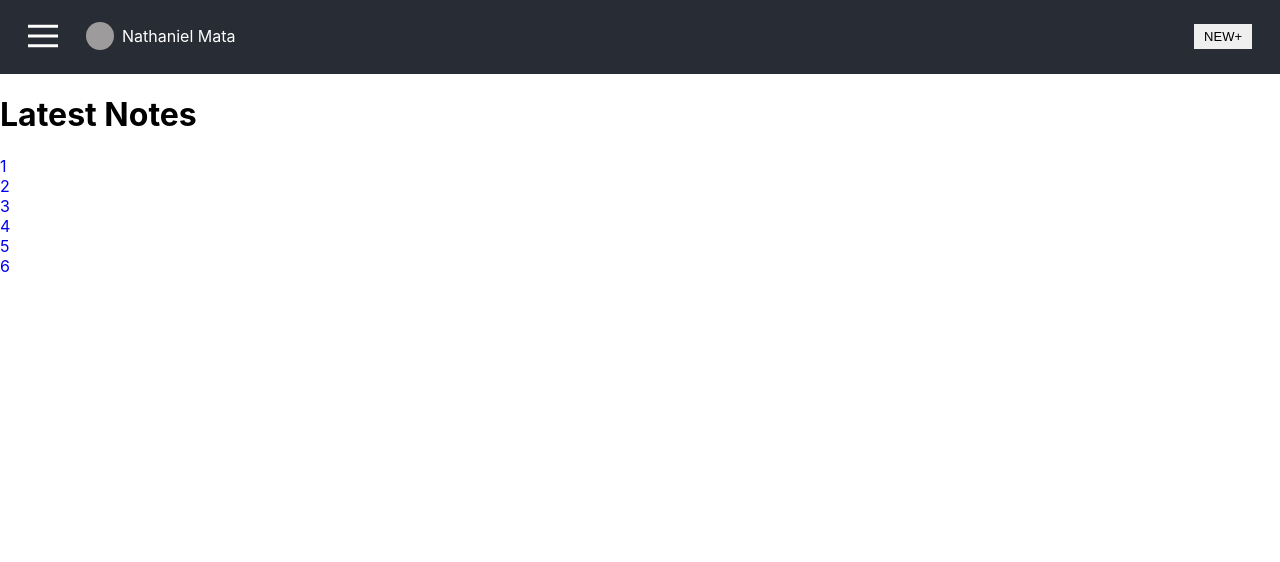
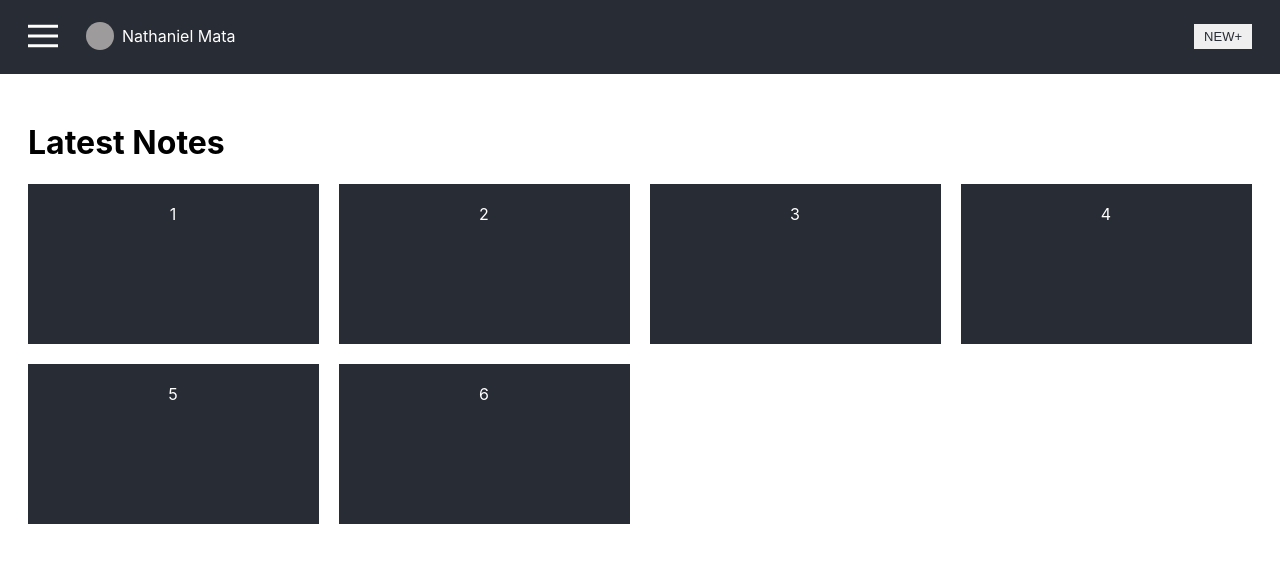
Before and after one commit to nathanielmata/markdown-notes-capstone-client, a React (Create React App) app: page / in a window 1280 px wide. Shown: the top 562 px of the page. Built offline with nearby package versions, Linux system fonts and the light colour scheme; the HTML template or start-up script is replaced by a standard one.

Commit message:
add css vars

```diff
--- a/src/App.css
+++ b/src/App.css
@@ -1,11 +1,20 @@
+:root {
+  --main-text: #FFFFFF;
+  --main-dark: #282c34;
+  --main-medium: #464646;
+  --main-btn: rgb(239, 239, 239);
+  --main-hover: rgb(225, 225, 225);
+  --main-menu-bg: #C4C4C4;
+}
+
 .App {
   height: 100%;
 }
 
 a {
   letter-spacing: 1px;
-  /* color: #ffffff; */
   text-decoration: none;
+  color: var(--main-text);
 }
 
 a:hover {
@@ -30,18 +39,32 @@ li {
   list-style: none;
 }
 
-button {
+button,
+a.button {
+  appearance: button;
   border: none;
   border-radius: 0;
+  text-decoration: none;
+  letter-spacing: normal;
+  color: var(--main-dark, black);
+  background-color: var(--main-btn);
   cursor: pointer;
 }
+
+button:hover,
+a.button:hover {
+  text-decoration: none;
+  background-color: var(--main-hover);
+}
+
 
 nav ul {
   padding: 0;
   margin: 0;
 }
 
-nav button {
+nav button,
+nav .button {
   font-weight: 500;
   padding: 5px 10px;
   font-size: 1em;
@@ -51,7 +74,7 @@ nav button {
   position: relative;
   margin: 0;
   padding: 1.5rem 28px;
-  background-color: #282c34;
+  background-color: var(--main-dark, black);
   min-height: 60px;
   display: flex;
   flex-direction: row;
@@ -144,7 +167,7 @@ nav button {
 .header__dropdown {
   position: absolute;
   display: block;
-  background-color: #464646;
+  background-color: var(--main-medium);
   margin: -1.5em 0 0 0;
   padding: calc(28px + 3em) 0 0 0;
   top: 0;
@@ -156,20 +179,21 @@ nav button {
 .header__dropdown > li {
   display: block;
   height: auto;
-  border-top: 1px solid #6a6a6a;
+  border-top: 1px solid var(--main-dark, black);
 }
 
 .header__dropdown > li a {
   display: block;
   padding: 8px 12px 12px;
   line-height: 1.5;
-  color: #ffffff;
   text-decoration: none;
   text-align: center;
+  color: var(--main-text);
 }
 
 .header__dropdown > li a:hover {
-  background-color: #282c34;
+  background-color: var(--main-menu-bg);
+  color: var(--main-dark);
 }
 
 .nav__sidebar {
@@ -177,7 +201,7 @@ nav button {
   display: block;
   top: 100%;
   left: 0;
-  background-color: #c4c4c4;
+  background-color: var(--main-menu-bg);
   width: 320px;
   height: auto;
   text-align: center;
@@ -220,20 +244,20 @@ nav button {
 }
 
 .nav__sidebar li {
-  border-bottom: 1px solid #282c34;
+  border-bottom: 1px solid var(--main-dark, black);
 }
 
 .nav__sidebar li > a {
   width: 100%;
   padding: 16px 16px 16px 36px;
   display: block;
-  color: #282c34;
+  color: var(--main-dark, black);
   text-decoration: none;
 }
 
 .nav__sidebar li > a:hover {
-  background-color: #282c34;
-  color: #ffffff;
+  background-color: var(--main-dark, black);
+  color: var(--main-text);
 }
 
 .nav__sidebar--icons {
@@ -247,12 +271,44 @@ nav button {
   height: 100%;
 }
 
+.main__dashboard {
+  margin: 0 auto;
+  padding: 28px;
+}
+
+.main__dashboard--inner {
+  display: grid;
+  grid-template-columns: repeat(auto-fit, minmax(280px, 1fr));
+  column-gap: 20px;
+  row-gap: 20px;
+}
+
+.main__dashboard--latest {
+  display: inline-block;
+  width: 100%;
+  height: 160px;
+  background-color: var(--main-dark);
+  color: var(--main-text);
+}
+
+.main__dashboard--latest a {
+  display: block;
+  width: 100%;
+  height: 100%;
+  text-align: center;
+  padding: 20px;
+}
+
+.main__dashboard--latest a:hover {
+  background-color: var(--main-menu-bg);
+}
+
 .main--split {
   display: inline-block;
   vertical-align: top;
   width: 50%;
   height: 100%;
-  border: 1px solid black;
+  border: 1px solid var(--main-dark);
 }
 
 .editor__wrapper {
@@ -277,7 +333,8 @@ nav button {
   text-align: center;
 }
 
-.editor__buttons > button {
+.editor__buttons > button,
+.editor__buttons > .button {
   padding: 8px 0;
   margin-right: 28px;
   border: 1px solid rgba(0, 0, 0, 0.15);
@@ -309,7 +366,7 @@ nav button {
 
 .editor__title--input:focus {
   border: none;
-  border-bottom: 1px solid #6a6a6a;
+  border-bottom: 1px solid var(--main-hover);
   border-radius: 0;
   outline: none;
 }
@@ -334,7 +391,7 @@ nav button {
   border: none;
   border-radius: 0;
   outline: none;
-  background-color: #f2f2f2;
+  background-color: var(--main-hover);
 }
 
 .preview--split {
```
